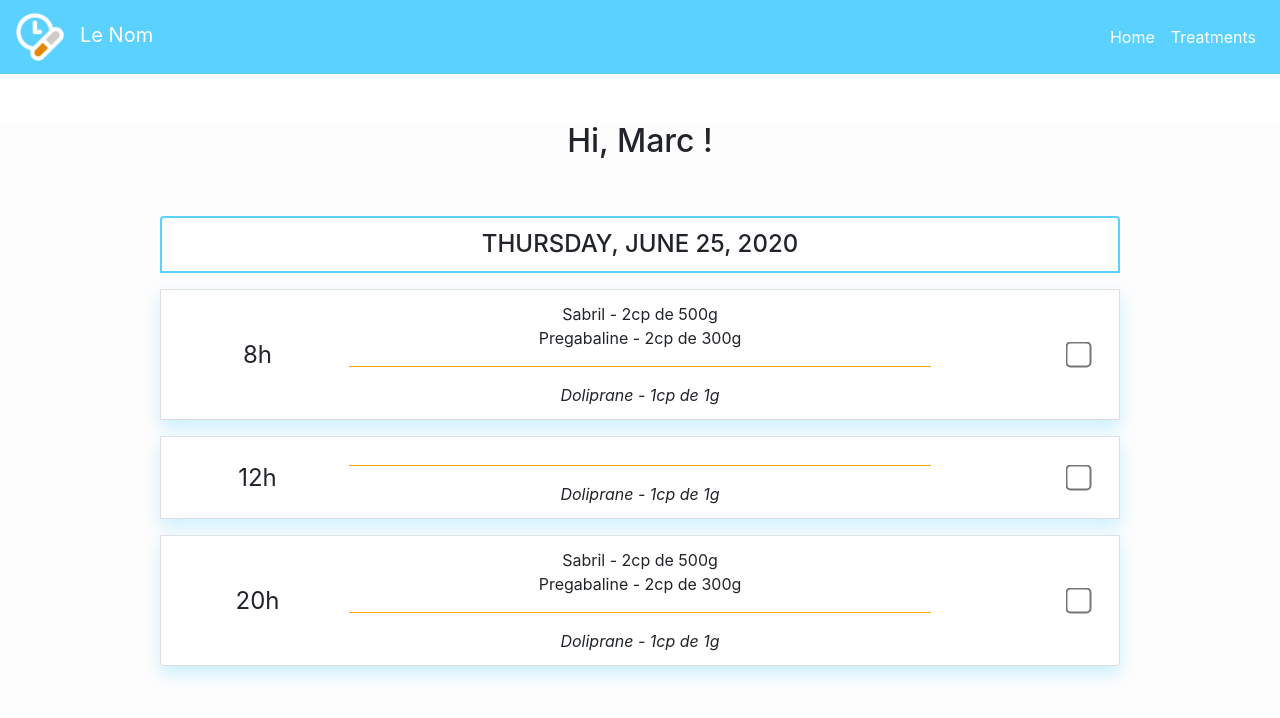
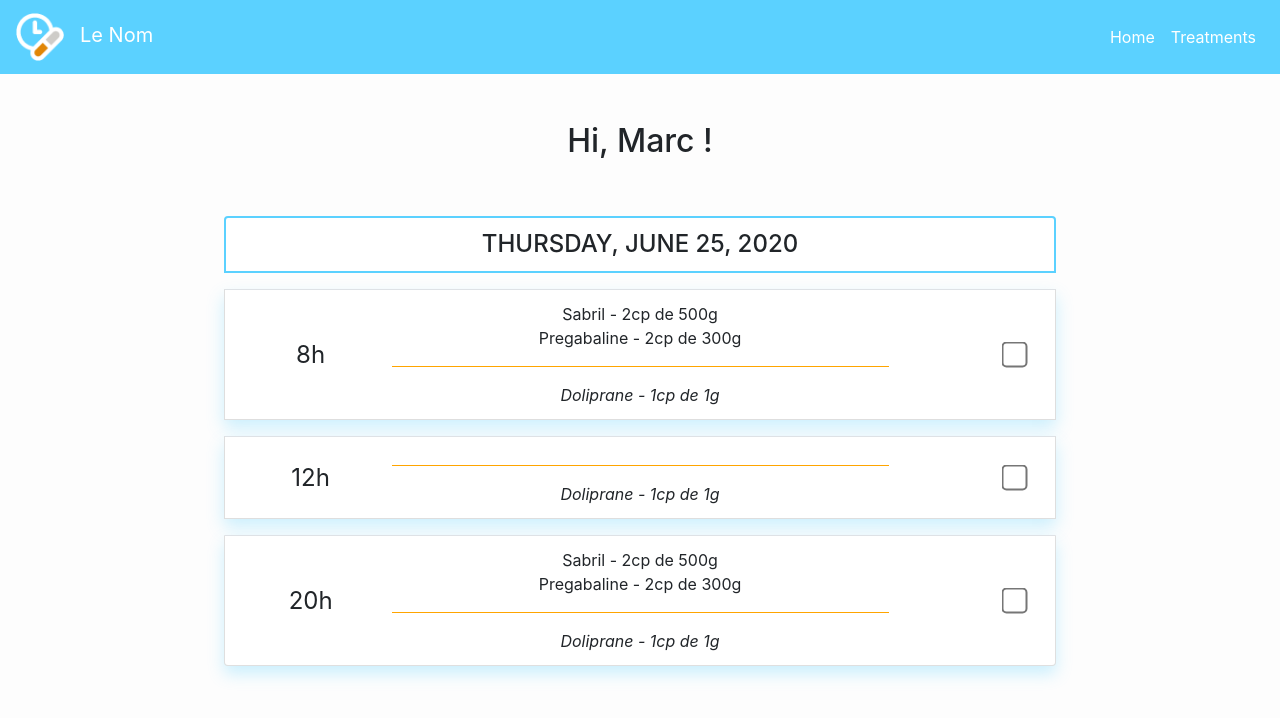
Before and after one commit to ahamel1/Hackathon-2-be-5, a React (Create React App) app in the folder front/: page /home in a window 1280 px wide. Shown: the top 718 px of the page. Built offline with nearby package versions, Linux system fonts and the light colour scheme.

Commit message:
new commit

```diff
--- a/front/src/App.jsx
+++ b/front/src/App.jsx
@@ -1,11 +1,17 @@
 import React from 'react';
+
+import { Container } from 'reactstrap';
+
 import './App.css';
+
 import Home from './components/Home';
 
 function App() {
   return (
     <div className="App">
-      <Home />
+      <Container>
+        <Home />
+      </Container>
     </div>
   );
 }
--- a/front/src/components/Home.jsx
+++ b/front/src/components/Home.jsx
@@ -39,7 +39,7 @@ export default function Home() {
 
   return (
     <>
-      <Row style={{ margin: '3rem' }}>
+      <Row style={{ padding: '3rem 0' }}>
         <Col className="d-flex justify-content-center text-center">
           <h2>Hi, Marc !</h2>
         </Col>
```
